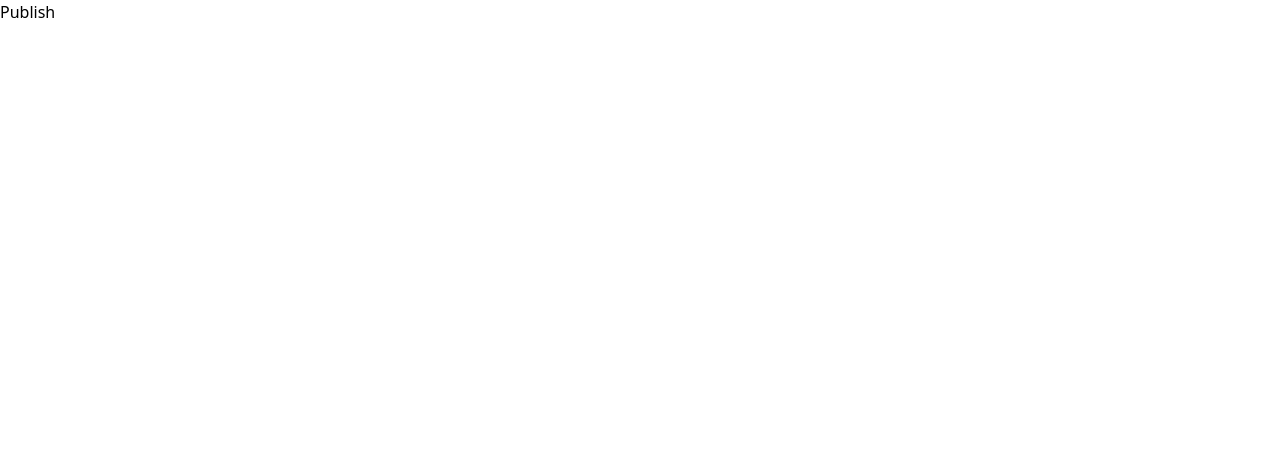
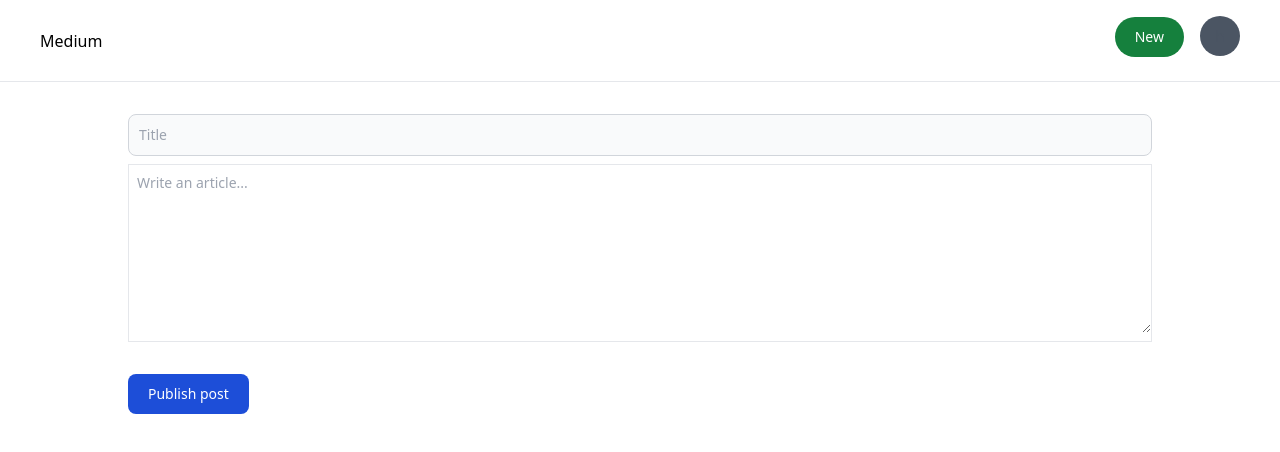
Before and after one commit to Kishan306/Blogosphere, a React (Vite) app in the folder Frontend/: page /publish in a window 1280 px wide. Shown: the top 452 px of the page. Built offline with nearby package versions, Linux system fonts and the light colour scheme.

Commit message:
Added Publish Blog Page.

```diff
--- a/Frontend/src/Pages/Publish.tsx
+++ b/Frontend/src/Pages/Publish.tsx
@@ -1,7 +1,57 @@
-export const Publish = ()=>{
-    return(
-        <div>
-            Publish
+import { useNavigate } from "react-router-dom";
+import { Appbar } from "../Components/Appbar";
+import { ChangeEvent, useState } from "react";
+import axios from "axios";
+import { Backend_URL } from "../config";
+
+
+
+export const Publish = () => {
+    const [title, setTitle] = useState("");
+    const [description, setDescription] = useState("");
+    const navigate = useNavigate();
+    const handleSubmit= async () => {
+        const response = await axios.post(`${Backend_URL}/api/v1/blog`, {
+            title,
+            content: description
+        }, {
+            headers: {
+                Authorization: localStorage.getItem("token")
+            }
+        });
+        navigate(`/blog/${response.data.id}`)
+    }
+
+    return <div>
+        <Appbar />
+        <div className="flex justify-center w-full pt-8">
+            <div className="w-full max-w-screen-lg">
+                <input onChange={(e) => {
+                    setTitle(e.target.value)
+                }} type="text" className=" bg-gray-50 border border-gray-300 text-gray-900 text-sm rounded-lg focus:ring-blue-500 focus:border-blue-500 block w-full p-2.5" placeholder="Title" />
+
+                <TextEditor onChange={(e) => {
+                    setDescription(e.target.value)
+                }} />
+                <button onClick={handleSubmit} type="submit" className="mt-4 inline-flex items-center px-5 py-2.5 text-sm font-medium text-center text-white bg-blue-700 rounded-lg focus:ring-4 focus:ring-blue-200 dark:focus:ring-blue-900 hover:bg-blue-800">
+                    Publish post
+                </button>
+            </div>
         </div>
-    )
+    </div>
 }
+
+
+function TextEditor({ onChange }: {onChange: (e: ChangeEvent<HTMLTextAreaElement>) => void}) {
+    return <div className="mt-2">
+        <div className="w-full mb-4 ">
+            <div className="flex items-center justify-between border">
+            <div className="w-full my-2 bg-white rounded-b-lg">
+                <label className="sr-only">Publish post</label>
+                <textarea onChange={onChange} id="editor" rows={8} className="block w-full px-0 pl-2 text-sm text-gray-800 bg-white border-0 focus:outline-none" placeholder="Write an article..." required />
+            </div>
+        </div>
+       </div>
+    </div>
+
+}
```
